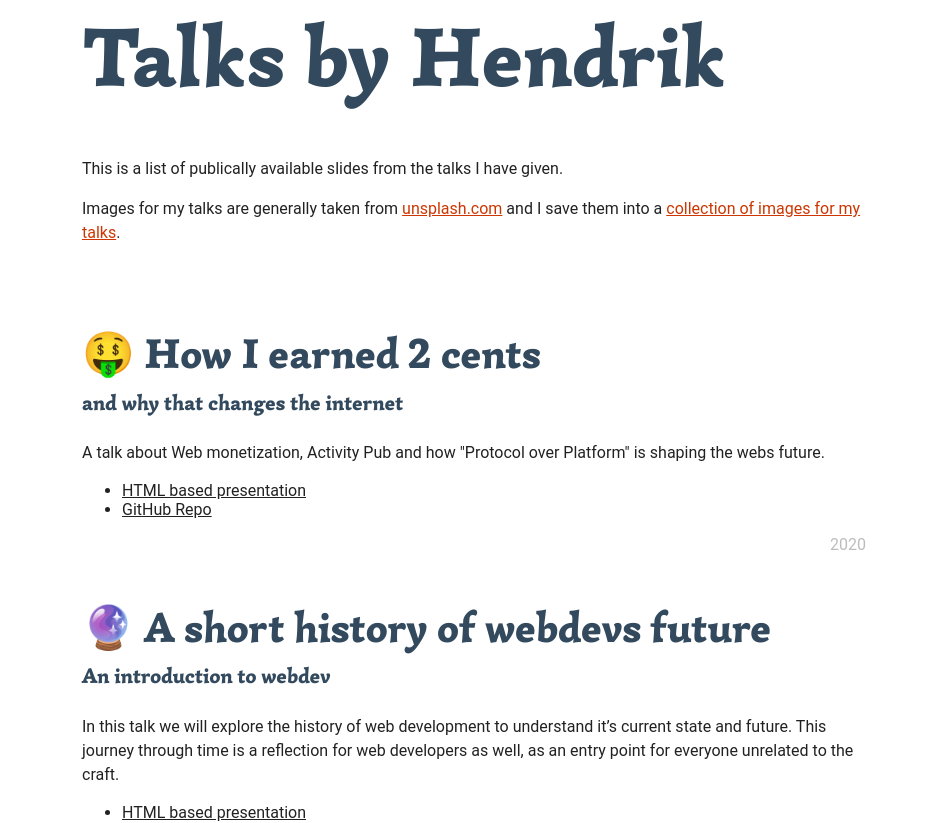
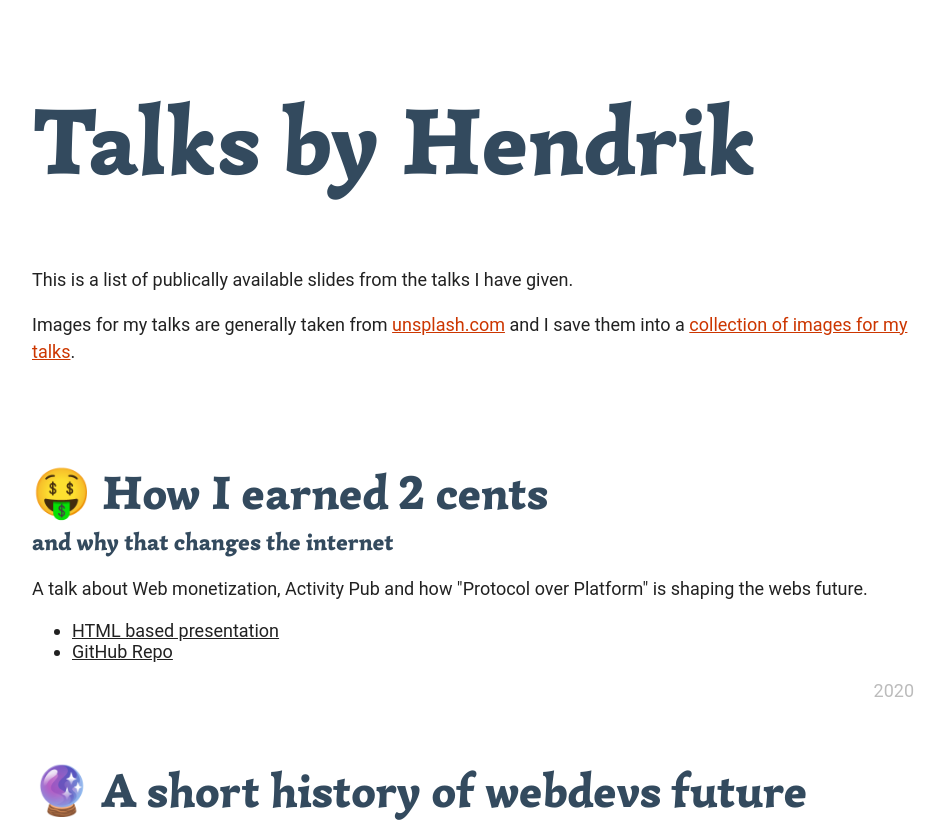
Before and after one commit to HoverBaum/hendriks-talks, a Next.js app: page / in a window 1280 px wide. Shown: the top 823 px of the page, without its empty margins (158-1102 px from the left). Built offline with nearby package versions, Linux system fonts and the light colour scheme.

Commit message:
🔧  refactor into components.

```diff
--- a/pages/index.tsx
+++ b/pages/index.tsx
@@ -1,5 +1,8 @@
 /** @jsxImportSource @emotion/react */
 import { css, Global } from '@emotion/react'
+import { Paragraph } from '../src/components/typography/Paragraph'
+import { Small } from '../src/components/typography/Small'
+import { Title } from '../src/components/typography/Title'
 import Talks from '../src/Talks'
 
 const HomePage = () => {
@@ -22,7 +25,7 @@ const HomePage = () => {
             src: url('/fonts/Simonetta-Regular.ttf');
           }
           html {
-            font: normal 16px 'Roboto', sans-serif;
+            font: normal 18px 'Roboto', sans-serif;
             color: rgba(0, 0, 0, 0.87);
           }
           body {
@@ -33,50 +36,12 @@ const HomePage = () => {
             min-height: 100vh;
             padding-top: 1rem;
           }
-          main {
-            flex-grow: 1;
-          }
           footer {
             margin-top: 3rem;
             padding-bottom: 1rem;
             display: flex;
             flex-direction: column;
             align-items: center;
-          }
-          hgroup h2 {
-            margin-bottom: 0.2rem;
-          }
-          h1,
-          h2,
-          h3,
-          h4,
-          h5,
-          h6 {
-            color: #334a5e;
-            font-family: 'Simonetta-Black', serif;
-            line-height: 100%;
-          }
-          h1 {
-            font-size: 5.2917rem;
-            margin-top: 2.488em;
-          }
-          h2 {
-            font-size: 2.6458rem;
-            margin-top: 2.074em;
-          }
-          h3 {
-            font-size: 1.75rem;
-            margin-top: 1.728em;
-          }
-          h4 {
-            font-size: 1.333rem;
-            margin-top: 1.44em;
-          }
-          small {
-            font-size: 0.7708rem;
-          }
-          p {
-            line-height: 150%;
           }
           a {
             color: #cc3600;
@@ -88,28 +53,21 @@ const HomePage = () => {
         `}
       />
       <header>
-        <hgroup className="page-heading">
-          <h1
-            css={css`
-              margin-top: 0;
-            `}
-          >
-            Talks by Hendrik
-          </h1>
-          <p>
+        <Title>Talks by Hendrik</Title>
+
+        <Paragraph>
           This is a list of publically available slides from the talks I have
           given.
-          </p>
-          <p>
+        </Paragraph>
+        <Paragraph>
           Images for my talks are generally taken from{' '}
-            <a href="https://unsplash.com/">unsplash.com</a> and I save them
-            into a{' '}
+          <a href="https://unsplash.com/">unsplash.com</a> and I save them into
+          a{' '}
           <a href="https://unsplash.com/collections/4603698/talks">
             collection of images for my talks
           </a>
           .
-          </p>
-        </hgroup>
+        </Paragraph>
       </header>
 
       <main id="talks">
@@ -119,14 +77,14 @@ const HomePage = () => {
       <footer>
         <img src="https://storage.googleapis.com/hoverbaum-blog-assets/emojies/emoji-tree.png" />
 
-        <small>
+        <Small>
           You can also checkout: <a href="https://hoverbaum.net/">my blog</a>,{' '}
           <a href="http://hendrikwallbaum.de">my personal page</a> and{' '}
           <a href="https://github.com/HoverBaum/hendriks-talks">
             this page on GitHub
           </a>
           .
-        </small>
+        </Small>
       </footer>
     </div>
   )
--- a/src/CardHeader.tsx
+++ b/src/CardHeader.tsx
@@ -1,6 +1,8 @@
 /** @jsxImportSource @emotion/react */
 import { css } from '@emotion/react'
 import { ComponentType } from 'react'
+import { Headline } from './components/typography/Headline'
+import { Subtitle } from './components/typography/Subtitle'
 
 export type CardHeaderProp = {
   title: string
@@ -13,8 +15,8 @@ export const CardHeader: ComponentType<CardHeaderProp> = ({
 }) => {
   return (
     <hgroup>
-      <h2>{title}</h2>
-      {!!subtitle && <h4 style={{ marginTop: '1rem' }}>{subtitle}</h4>}
+      <Headline>{title}</Headline>
+      {!!subtitle && <Subtitle>{subtitle}</Subtitle>}
     </hgroup>
   )
 }
--- a/src/Talk.tsx
+++ b/src/Talk.tsx
@@ -4,6 +4,7 @@ import { ComponentType } from 'react'
 import { TalkType } from './allTalks'
 import { Card } from './Card'
 import { CardHeader } from './CardHeader'
+import { Paragraph } from './components/typography/Paragraph'
 
 export interface TalkProps {
   talk: TalkType
@@ -17,7 +18,7 @@ const Talk: ComponentType<TalkProps> = ({ talk }) => {
       `}
     >
       <CardHeader title={talk.title} subtitle={talk.subtitle} />
-      <p>{talk.description}</p>
+      <Paragraph>{talk.description}</Paragraph>
       <ul>
         {talk.links &&
           talk.links.map((link) => (
--- /dev/null
+++ b/src/components/typography/Headline.tsx
@@ -0,0 +1,19 @@
+/** @jsxImportSource @emotion/react */
+import { css } from '@emotion/react'
+import { ComponentType } from 'react'
+
+export const Headline: ComponentType = ({ children }) => {
+  return (
+    <h2
+      css={css`
+        color: #334a5e;
+        font-family: 'Simonetta-Black', serif;
+        font-size: 2.6458rem;
+        margin-top: 2.074em;
+        margin-bottom: 0.2rem;
+      `}
+    >
+      {children}
+    </h2>
+  )
+}
--- /dev/null
+++ b/src/components/typography/Paragraph.tsx
@@ -0,0 +1,19 @@
+/** @jsxImportSource @emotion/react */
+
+import { css } from '@emotion/react'
+import { ComponentType } from 'react'
+
+export const Paragraph: ComponentType = ({ children }) => {
+  return (
+    <p
+      css={css`
+        font-size: 1rem;
+        font-family: 'Roboto', sans-serif;
+        color: rgba(0, 0, 0, 0.87);
+        line-height: 150%;
+      `}
+    >
+      {children}
+    </p>
+  )
+}
--- /dev/null
+++ b/src/components/typography/Small.tsx
@@ -0,0 +1,18 @@
+/** @jsxImportSource @emotion/react */
+
+import { css } from '@emotion/react'
+import { ComponentType } from 'react'
+
+export const Small: ComponentType = ({ children }) => {
+  return (
+    <small
+      css={css`
+        font-size: 0.7708rem;
+        font-family: 'Roboto', sans-serif;
+        color: rgba(0, 0, 0, 0.87);
+      `}
+    >
+      {children}
+    </small>
+  )
+}
--- /dev/null
+++ b/src/components/typography/Subtitle.tsx
@@ -0,0 +1,19 @@
+/** @jsxImportSource @emotion/react */
+
+import { css } from '@emotion/react'
+import { ComponentType } from 'react'
+
+export const Subtitle: ComponentType = ({ children }) => {
+  return (
+    <h4
+      css={css`
+        margin: 0;
+        font-size: 1.333rem;
+        color: #334a5e;
+        font-family: 'Simonetta-Black', serif;
+      `}
+    >
+      {children}
+    </h4>
+  )
+}
--- /dev/null
+++ b/src/components/typography/Title.tsx
@@ -0,0 +1,17 @@
+/** @jsxImportSource @emotion/react */
+import { css } from '@emotion/react'
+import { ComponentType } from 'react'
+
+export const Title: ComponentType = ({ children }) => {
+  return (
+    <h1
+      css={css`
+        color: #334a5e;
+        font-family: 'Simonetta-Black', serif;
+        font-size: 5.2917rem;
+      `}
+    >
+      {children}
+    </h1>
+  )
+}
```
Also changed, not shown: 1 other file (tests, documents, lock files or other folders). Lines whose indentation alone changed are shown as unchanged.
